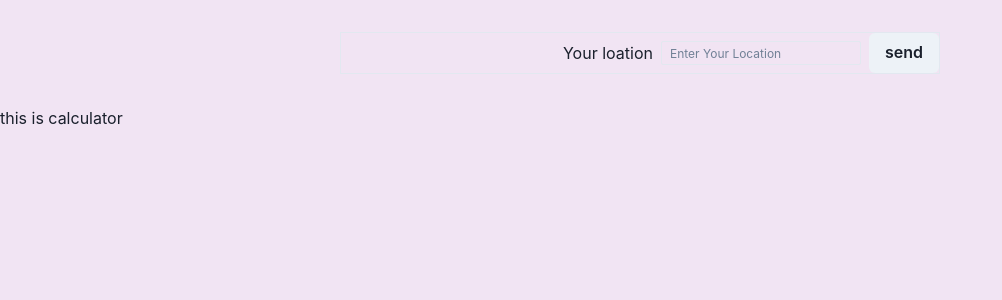
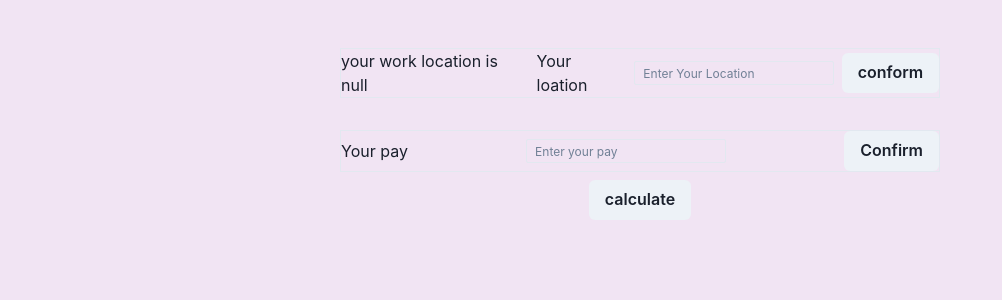
Before and after one commit to Diwashnembang/payment_calculator, a React (Create React App) app: page / in a window 1280 px wide. Shown: the top 300 px of the page, without its empty margins (0-1002 px from the left). Built offline with nearby package versions, Linux system fonts and the light colour scheme.

Commit message:
added calculate component

```diff
--- a/src/components/App.js
+++ b/src/components/App.js
@@ -1,12 +1,23 @@
-import { Box } from "@chakra-ui/react";
+import { Box, VStack } from "@chakra-ui/react";
 import Location from "./Location";
 import Calculator from "./Calculator";
+import React, { useEffect, useState } from "react";
+
 const App = () => {
+  const [userWorkLocation, setUserWorkLocation] = useState("null");
+  const [pay, setPay] = useState(0);
+  const [total, setTotal] = useState(0);
+  const [startTime, setStartTime] = useState(0);
+  const [endTime, setEndtime] = useState(0);
+  const [hoursWorked, setHoursWorked] = useState(0);
+
   return (
-    <Box bg="#F1E4F3" h="100vh">
-      <Location />
+    <VStack bg="#F1E4F3" h="100vh" spacing={8} paddingTop={"3rem"}>
+      <Location
+        userWorkLocationInfo={{ userWorkLocation, setUserWorkLocation }}
+      />
       <Calculator />
-    </Box>
+    </VStack>
   );
 };
 export default App;
--- /dev/null
+++ b/src/components/Calculator.js
@@ -0,0 +1,23 @@
+import { Box, Input, VStack, Text, HStack, Button } from "@chakra-ui/react";
+
+const Calculator = () => {
+  return (
+    <VStack>
+      <HStack
+        justify={"space-between"}
+        // borderColor={"green"}
+        borderWidth={"1px"}
+        width={"600px"}
+      >
+        <Text fontSize={"ml"}>Your pay</Text>
+        <Input placeholder="Enter your pay" size="xs" width={"200px"} />
+        <Button>Confirm</Button>
+      </HStack>
+      <Box>
+        <Button>calculate</Button>
+      </Box>
+    </VStack>
+  );
+};
+
+export default Calculator;
--- a/src/components/Calculator.jsx
+++ /dev/null
@@ -1,5 +0,0 @@
-const Calculator = () => {
-  return " this is calculator";
-};
-
-export default Calculator;
--- /dev/null
+++ b/src/components/Location.js
@@ -0,0 +1,34 @@
+import { Box, HStack, Input, Text, VStack, Button } from "@chakra-ui/react";
+import { useRef } from "react";
+
+const Location = ({ userWorkLocationInfo }) => {
+  const ref = useRef("null");
+  const addUserLocation = (e) => {
+    userWorkLocationInfo.setUserWorkLocation(ref.current.value);
+  };
+  return (
+    <VStack spacing={8}>
+      <HStack
+        className="user-location"
+        justify={"space-between"}
+        // borderColor={"green"}
+        borderWidth={"1px"}
+        width={"600px"}
+      >
+        <Text fontSize={"ml"}>
+          your work location is {userWorkLocationInfo.userWorkLocation}
+        </Text>
+        <Text fontSize={"ml"}>Your loation</Text>
+        <Input
+          placeholder="Enter Your Location"
+          size="xs"
+          width={"200px"}
+          ref={ref}
+        />
+        <Button onClick={addUserLocation}>conform</Button>
+      </HStack>
+    </VStack>
+  );
+};
+
+export default Location;
--- a/src/components/Location.jsx
+++ /dev/null
@@ -1,23 +0,0 @@
-import { Box, HStack, Input, Text, VStack,Button } from "@chakra-ui/react";
-
-const Location = () => {
-  return (
-    <VStack spacing={8}>
-      <HStack
-        className="user-location"
-        justify={"flex-end"}
-        // borderColor={"green"}
-        borderWidth={"1px"}
-        width={"600px"}
-        m={"2rem"}
-      >
-        <Text fontSize={"ml"}>Your loation</Text>
-        <Input placeholder="Enter Your Location" size="xs" width={"200px"} />
-        <Button>send</Button>
-      </HStack>
-
-    </VStack>
-  );
-};
-
-export default Location;
```
Also changed, not shown: 1 other file (tests, documents, lock files or other folders).
